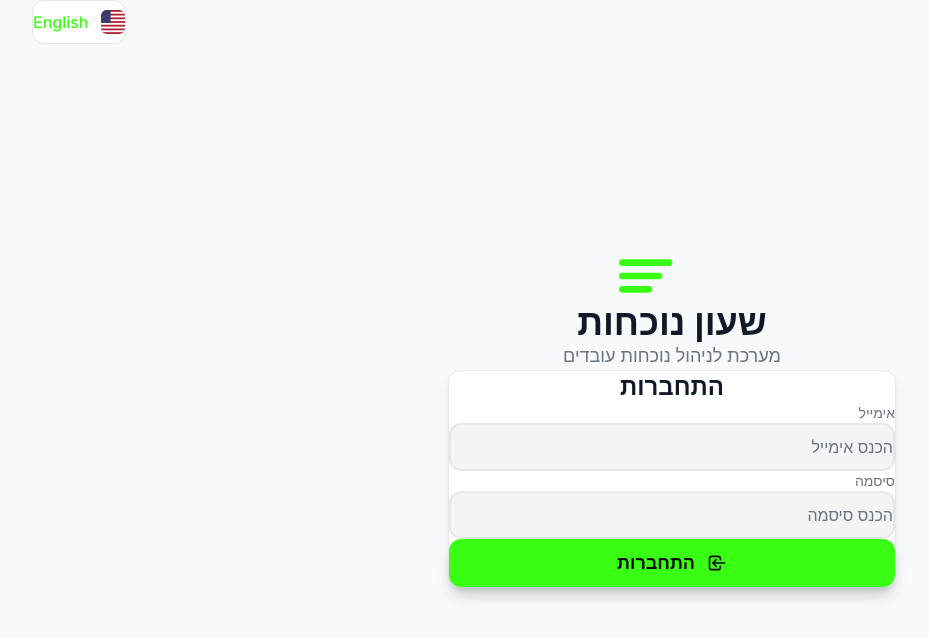
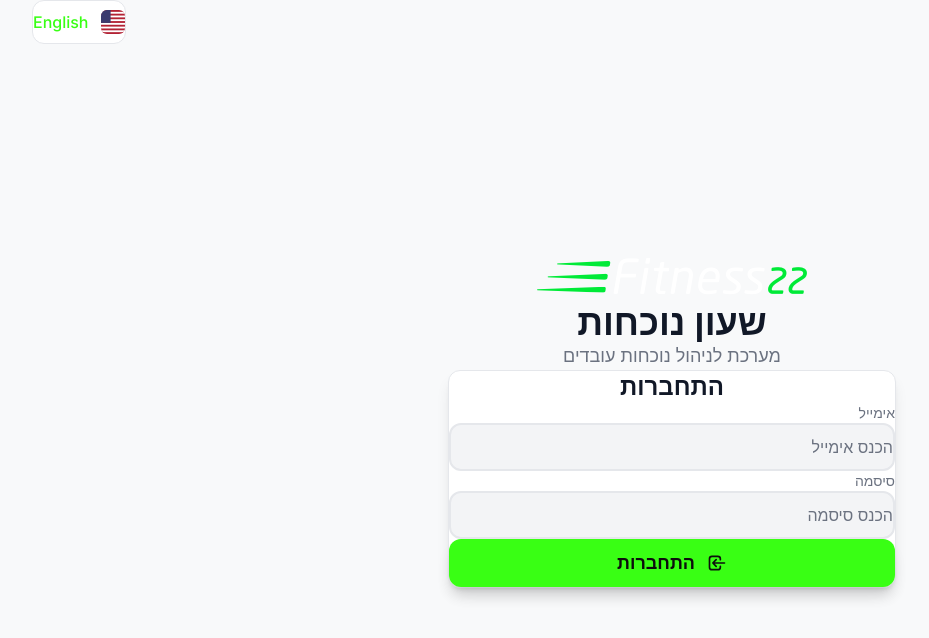
Before and after one commit to segev2002/fitness22-timestation, a React (Vite) app: page / in a window 1280 px wide. Shown: the top 638 px of the page, without its empty margins (57-986 px from the left). Built offline with nearby package versions, Linux system fonts and the light colour scheme; no server answers.

Commit message:
Restore image logo in header

```diff
--- a/src/components/Header.tsx
+++ b/src/components/Header.tsx
@@ -1,5 +1,4 @@
 import { useState, useEffect, useRef, type ReactNode } from 'react';
-import FitnessLogo from './FitnessLogo';
 import { useLanguage } from '../context/LanguageContext';
 import { useTheme } from '../context/ThemeContext';
 import { usePWAInstall } from '../hooks/usePWAInstall';
@@ -198,7 +197,11 @@ const Header = ({ currentView, onViewChange, user, onLogout }: HeaderProps) => {
 
             {/* Center: Logo/Title */}
             <div className="flex flex-col sm:flex-row items-center gap-0 sm:gap-4 flex-shrink-0">
-              <FitnessLogo className="h-4 sm:h-7 w-10 sm:w-12 text-[#39FF14] shrink-0" />
+              <img
+                src="/Logo_fitness.png"
+                alt="Fitness22"
+                className="h-4 sm:h-7 w-auto shrink-0"
+              />
               <span className="hidden sm:block text-[var(--f22-text-muted)] text-2xl font-light">|</span>
               <h1 className="text-sm sm:text-xl font-bold text-[var(--f22-text)]">{t.appTitle}</h1>
             </div>
--- a/src/components/Login.tsx
+++ b/src/components/Login.tsx
@@ -1,7 +1,6 @@
 import { useState } from 'react';
 import { useLanguage } from '../context/LanguageContext';
 import { loginUser } from '../utils/auth';
-import FitnessLogo from './FitnessLogo';
 import type { User } from '../types';
 
 interface LoginProps {
@@ -87,7 +86,11 @@ const Login = ({ onLogin }: LoginProps) => {
           {/* Header */}
           <div className="text-center mb-6 md:mb-8">
             <div className="inline-flex items-center justify-center mb-4">
-              <FitnessLogo className="h-8 md:h-10 w-auto text-[#39FF14]" />
+              <img
+                src="/Logo_fitness.png"
+                alt="Fitness22"
+                className="h-8 md:h-10 w-auto"
+              />
             </div>
             <h1 className="text-3xl md:text-4xl font-bold text-[var(--f22-text)] mb-2 md:mb-3">{t.appTitle}</h1>
             <p className="text-[var(--f22-text-muted)] text-base md:text-lg">{t.appSubtitle}</p>
```
